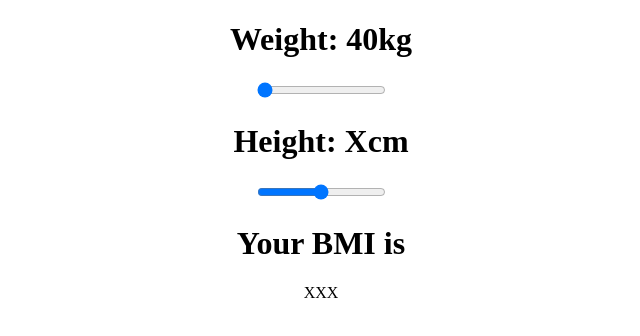
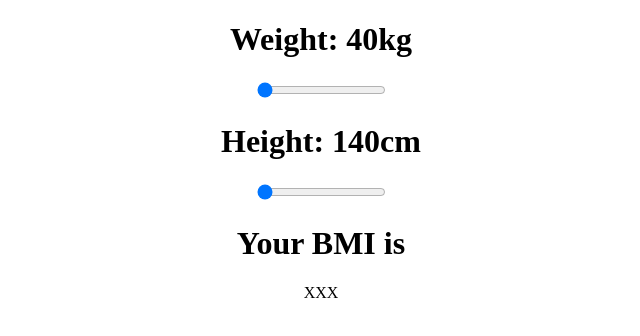
Before and after one commit to flmngwllm/BMI-Calculator, a React (Create React App) app: page / in a window 1280 px wide. Shown: the top 336 px of the page, without its empty margins (319-959 px from the left). Built offline with nearby package versions, Linux system fonts and the light colour scheme.

Commit message:
added state and passed down to height slider

```diff
--- a/src/App.js
+++ b/src/App.js
@@ -8,7 +8,7 @@
   return (
     <div className="App">
       <Weight weight={weight} setWeight={setWeight} />
-      <Height />
+      <Height height={height} setHeight={setHeight} />
       <DisplayBMI />
       <Reset />
     </div>
@@ -32,11 +32,18 @@
   );
 }
 
-function Height() {
+function Height({ height, setHeight }) {
   return (
     <div>
-      <h1>Height: Xcm</h1>
-      <input type="range" id="slider" name="slider" min="0" max="100" />
+      <h1>Height: {height}cm</h1>
+      <input
+        type="range"
+        id="slider"
+        name="slider"
+        min="140"
+        max="220"
+        onChange={(e) => setHeight(e.target.value)}
+      />
     </div>
   );
 }
```
